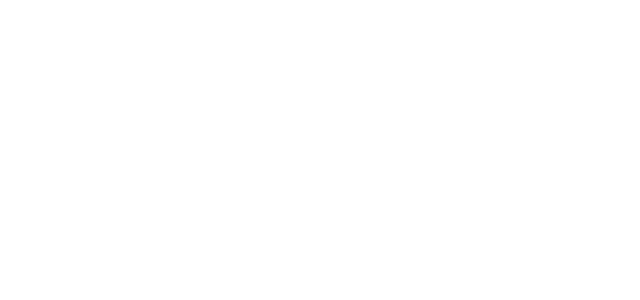
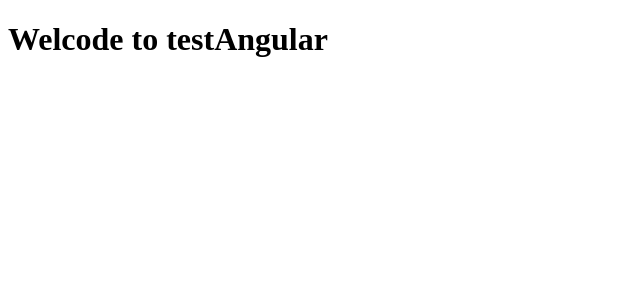
Before and after one commit to SacleuxBenoit/testAngular, an Angular app in the folder testAngular/: page / in a window 1280 px wide. Shown: the top 300 px of the page, without its empty margins (0-640 px from the left). Built offline with nearby package versions, Linux system fonts and the light colour scheme.

Commit message:
add a h1 in app.component.html

```diff
--- a/testAngular/src/app/app.component.html
+++ b/testAngular/src/app/app.component.html
@@ -1,4 +1,4 @@
 <div>
-
+  <h1>Welcode to {{title}}</h1>
 </div>
 <router-outlet></router-outlet>
```
